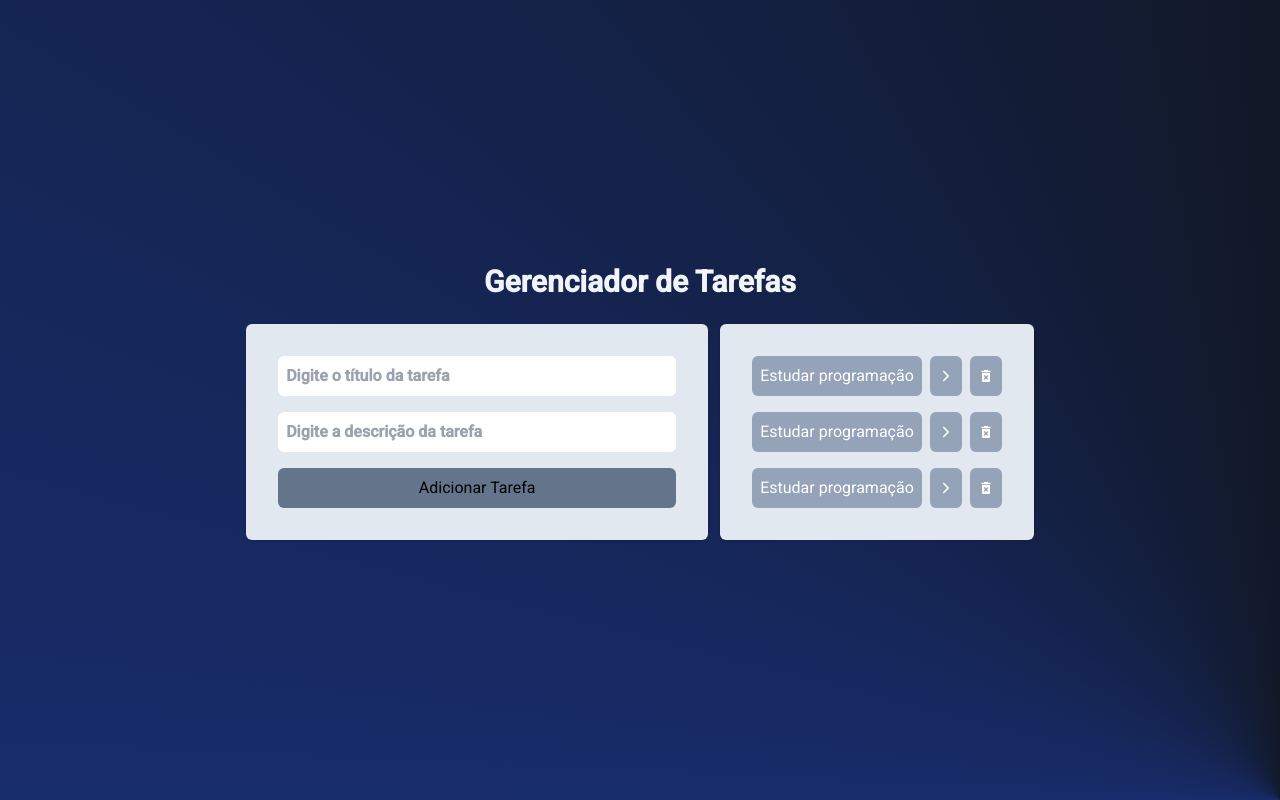
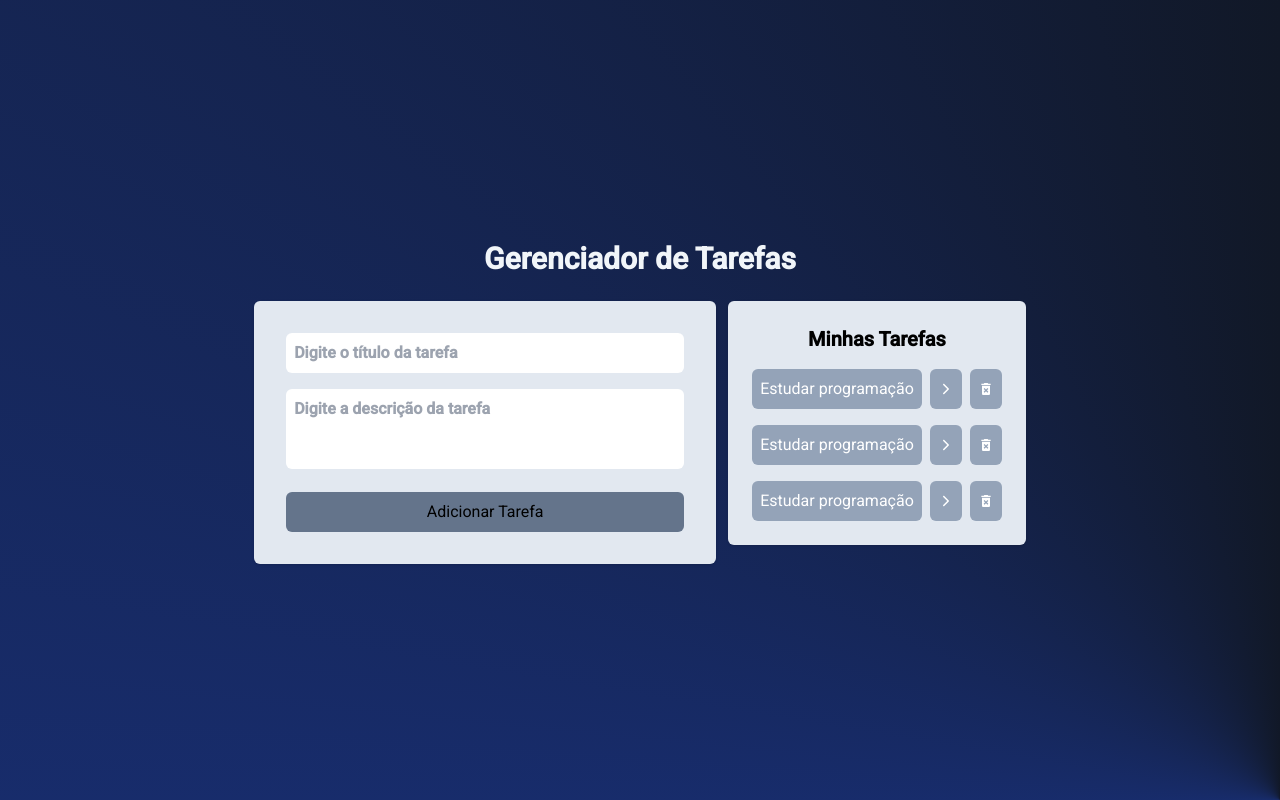
Before and after one commit to moisesBarsoti/gerenciadorDeTarefas, a React (Vite) app: page / in a window 1280 px wide. Built offline with nearby package versions, Linux system fonts and the light colour scheme.

Commit message:
Subindo Arquivos

```diff
--- a/src/components/AddTasks.jsx
+++ b/src/components/AddTasks.jsx
@@ -15,13 +15,13 @@ export const AddTasks = ({ addTask }) => {
         onChange={(e) => setTitle(e.target.value)}
         className="text-black border-black outline-none w-full p-2 rounded-md placeholder:font-bold"
       />
-      <input
+      <textarea
         type="text"
         placeholder="Digite a descrição da tarefa"
         required
         value={descrption}
         onChange={(e) => setDescrption(e.target.value)}
-        className="text-black outline-none w-full p-2 rounded-md placeholder:font-bold"
+        className="text-black outline-none w-full p-2 h-20 resize-none rounded-md placeholder:font-bold"
       />
       <button
         className="
--- a/src/components/Tasks.jsx
+++ b/src/components/Tasks.jsx
@@ -4,7 +4,8 @@ import { MdDeleteForever } from "react-icons/md";
 export const Tasks = ({ tasks, onTaskClick, deleteTask }) => {
   return (
     <div>
-      <ul className="space-y-4 p-8 bg-slate-200 rounded-md shadow outline-none">
+      <ul className="space-y-4 p-6 bg-slate-200 rounded-md shadow outline-none">
+        <h1 className="text-xl flex justify-center text-black font-bold">Minhas Tarefas</h1>
         {tasks.map((task) => (
           <li key={task.id} className="flex gap-2">
             <button
@@ -16,9 +17,9 @@ export const Tasks = ({ tasks, onTaskClick, deleteTask }) => {
               {task.title}
             </button>
             <button
-            className="bg-slate-400 p-2 rounded-md transition-all duration-500 hover:bg-blue-400"
-            title="Ver descrição"
-             >
+              className="bg-slate-400 p-2 rounded-md transition-all duration-500 hover:bg-blue-400"
+              title="Ver descrição"
+            >
               <IoIosArrowForward />
             </button>
             <button
```
